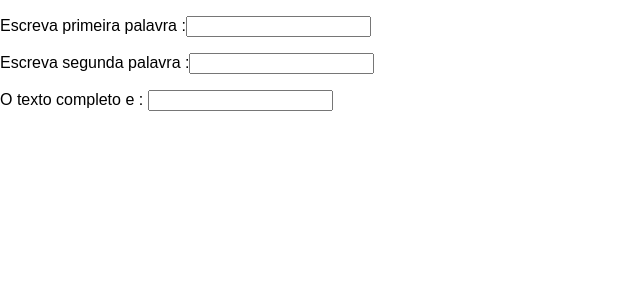
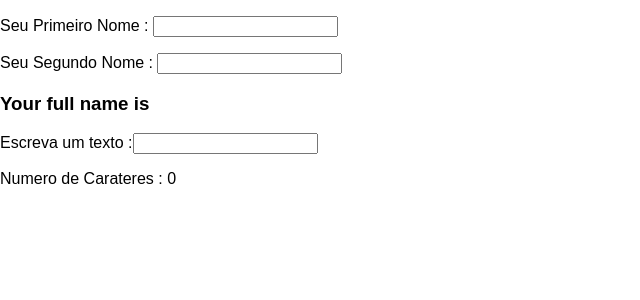
Before and after one commit to Philipesaid/cursocotemig, a React (Create React App) app: page / in a window 1280 px wide. Shown: the top 300 px of the page, without its empty margins (0-640 px from the left). Built offline with nearby package versions, Linux system fonts and the light colour scheme.

Commit message:
Construa um componente de forma que possua 2 campos texto e, a medida que forem sendo preenchidos, apareça no rórulo abaixo a concatenação

```diff
--- a/src/App.js
+++ b/src/App.js
@@ -2,7 +2,7 @@ import React, { Component } from 'react';
 //import logo from './logo.svg';
 //import './App.css';
 //import Contador from './Contador';
-//import ContadorPalavras from './ContadorPalavras';
+import ContadorPalavras from './ContadorPalavras';
 import TextoConcatenado from './TextoConcatenado';
 
 class App extends Component {
@@ -11,6 +11,7 @@ class App extends Component {
       <div>
 
        <TextoConcatenado/>
+       <ContadorPalavras/>
 
       </div>
     );
--- a/src/TextoConcatenado.js
+++ b/src/TextoConcatenado.js
@@ -5,33 +5,31 @@ class TextoConcatenado extends Component {
 
     constructor(props){
         super(props);
+        this.state = {
+            lName: '',
+            fName: '',
+        };
+        this.handleFNameChange = this.handleFNameChange.bind(this)
+        this.handleLNameChange = this.handleLNameChange.bind(this)
+    }
 
-    }
-  primeiraPalavra (event){
-        this.setState({
-            pPalavra: event.target.value
-       });
-    }
-    segundaPalavra (event){
-        this.setState({
-            sPalavra: event.target.value
-        });
-    }
+        handleFNameChange(event){
+        this.setState({fName: event.target.value});
+}
+
+        handleLNameChange(event){
+        this.setState({lName: event.target.value});
+}
+
     render() {
       return (
         <div >
 
-            <p>Escreva primeira palavra :
-                <input type= "text" onChangeText = {(priPalavra)=> this.setState(priPalavra)}/>
-            </p>
-            <p>Escreva segunda palavra :
-                <input type= "text" onChangeText = {(segPalavra)=> this.setState(segPalavra)}/>
-            </p>
-
-            <label>O texto completo e : </label><input type="text"  />
-
+            <p>Seu Primeiro Nome : <input type="text" value = {this.state.fName} onChange={this.handleFNameChange} /></p>
+            <p> Seu Segundo Nome : <input type="text" value = {this.state.lName} onChange={this.handleLNameChange} /></p>
+            <h3>Your full name is </h3> {this.state.fName} {this.state.lName}
         </div>
-      );
+      )
     }
   }
 
```
